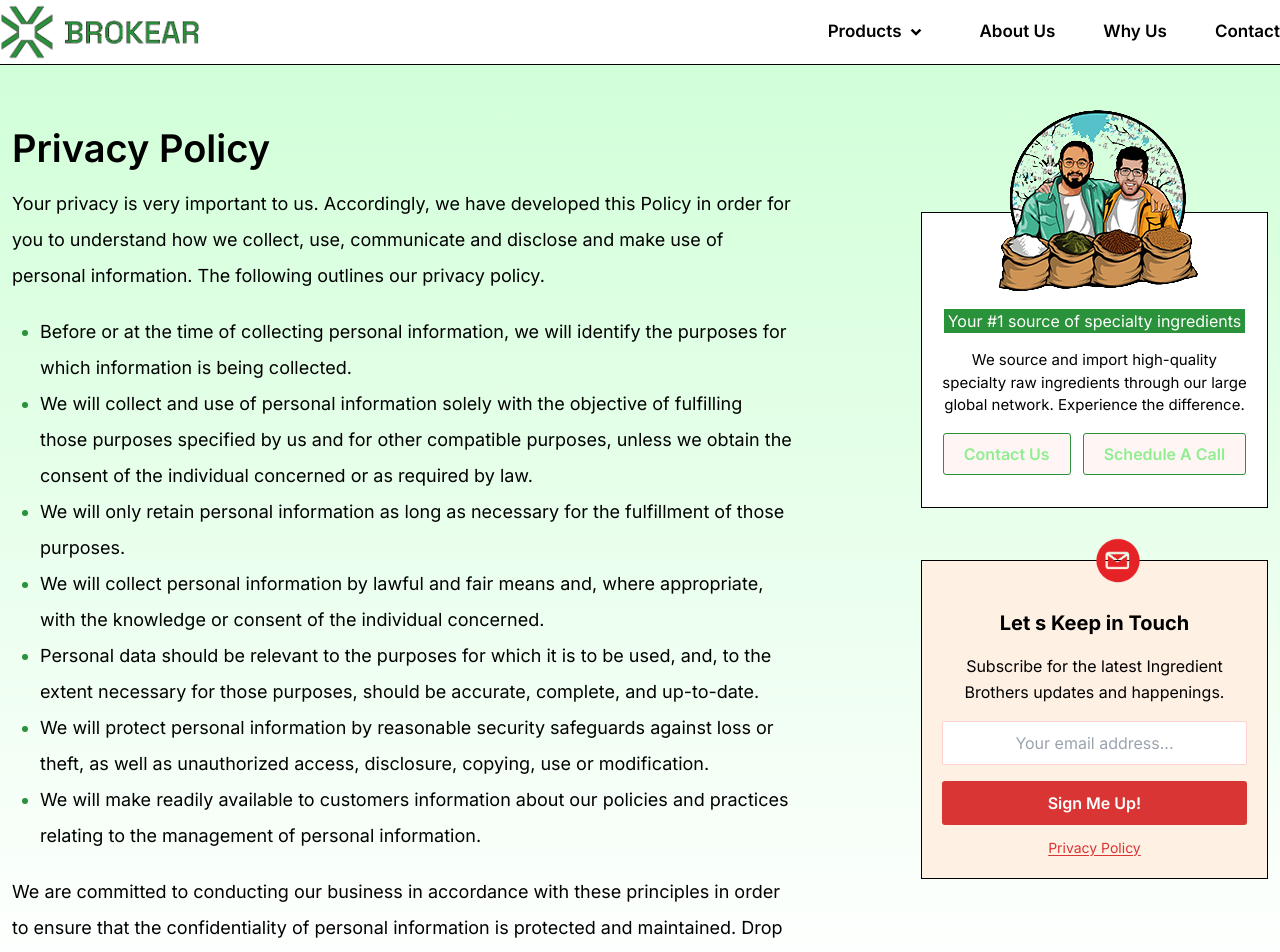
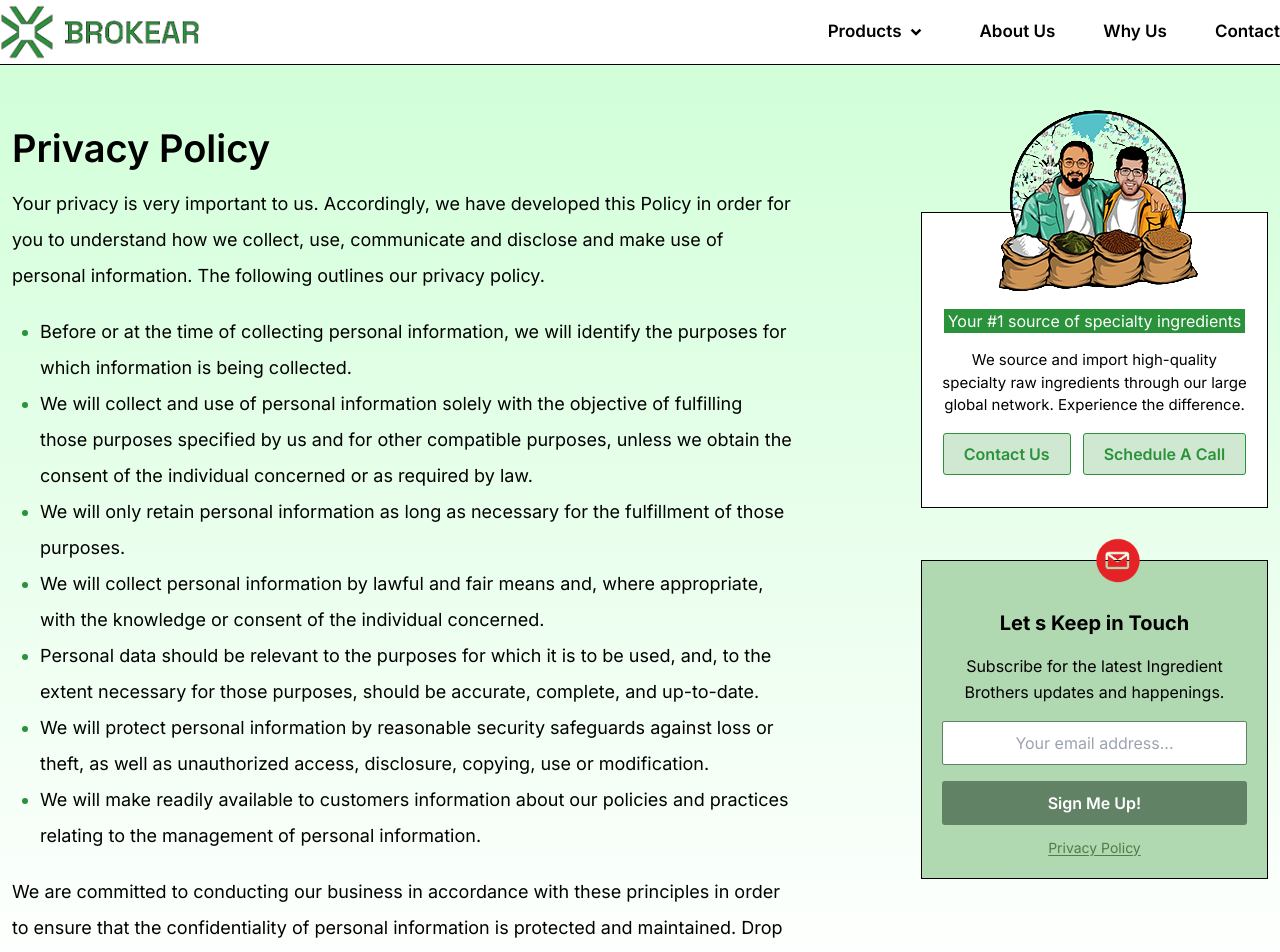
Before and after one commit to causapablo/brokear, a Next.js app: page /policies/privacy in a window 1280 px wide. Shown: the top 952 px of the page. Built offline with nearby package versions, Linux system fonts and the light colour scheme; what tailwindcss-animated would draw is missing.

Commit message:
Se corrigen los colores del sideBarBlog

```diff
--- a/components/navbar/NavBar.tsx
+++ b/components/navbar/NavBar.tsx
@@ -25,7 +25,7 @@ function NavBar() {
   const handleOnClick = () => {
     setOpen((prev) => !prev);
   }
-  const handleOnClickProducts = ()=>{
+  const handleOnClickProducts = () => {
     setProducts((prev) => !prev);
   }
 
@@ -65,7 +65,7 @@ function NavBar() {
                   <div className="border-t-[0.5px]">
 
                     <div id="ProductosDesplegable" className="py-0 border-b-[0.5px]">
-                      <Accordion expanded ={products} sx={{ backgroundColor: "#ffffff", border: "none", boxShadow: "none", width: 'auto', padding: 0 }}>
+                      <Accordion expanded={products} sx={{ backgroundColor: "#ffffff", border: "none", boxShadow: "none", width: 'auto', padding: 0 }}>
                         <AccordionSummary
 
                           aria-controls="panel1a-content"
@@ -80,7 +80,7 @@ function NavBar() {
                               </div>
                               <div onClick={handleOnClickProducts}>
                                 {
-                                  productos ? <ExpandMoreIcon/> : <ExpandLessIcon/>
+                                  productos ? <ExpandMoreIcon /> : <ExpandLessIcon />
                                 }
                               </div>
                             </div>
@@ -91,19 +91,38 @@ function NavBar() {
                           <Box>
                             <div className="border-t-[0.5px]">
                               <div className="py-2 border-b-[0.5px]">
-                                <p className="pl-8">Yerba Mate</p>
+                                <p className="pl-8">
+                                  <Link href="/products/bulk-category/bulk-yerba-mate">
+                                    Yerba Mate
+                                  </Link></p>
                               </div>
                               <div className="py-2 border-b-[0.5px]">
-                                <p className="pl-8">Tea</p>
+                                <p className="pl-8">
+                                  <Link href="/products/bulk-category/bulk-tea">
+                                    Tea
+                                  </Link>
+                                </p>
                               </div>
                               <div className="py-2 border-b-[0.5px]">
-                                <p className="pl-8">Pulses & Oil Seeds</p>
+                                <p className="pl-8">
+                                  <Link href="/products/bulk-category/bulk-pulses-seeds">
+                                    Pulses & Oil Seeds
+                                  </Link>
+                                </p>
                               </div>
                               <div className="py-2 border-b-[0.5px]">
-                                <p className="pl-8">Oils</p>
+                                <p className="pl-8">
+                                  <Link href="/products/bulk-category/bulk-oils">
+                                    Oils
+                                  </Link>
+                                </p>
                               </div>
                               <div className="py-2">
-                                <p className="pl-8">Charcoal</p>
+                                <p className="pl-8">
+                                  <Link href="/products/bulk-category/bulk-charcoal">
+                                    Charcoal
+                                  </Link>
+                                </p>
                               </div>
                             </div>
                           </Box>
--- a/components/sidebarblog/Sidebarblog.tsx
+++ b/components/sidebarblog/Sidebarblog.tsx
@@ -14,26 +14,26 @@ function Sidebarblog() {
             <p className='w-fit mx-4 text-center text-[15px]'>We source and import high-quality specialty raw ingredients through our large global network. Experience the difference.</p>
             <div className='flex flex-row gap-3 justify-center'>
               <Link href='/contacto'>
-                <button className='bg-[#fff5f5] text-lightRed border border-red rounded-[3px] py-2 px-5 font-semibold w-fit hover:opacity-[0.85]'>Contact Us</button>
+                <button className='bg-[#D0E7D2] text-red hover:brightness-75 border border-red rounded-[3px] py-2 px-5 font-semibold w-fit hover:opacity-[0.85]'>Contact Us</button>
               </Link>
               <Link href="https://calendly.com/causapablo/30min">
-                <button className='bg-[#fff5f5] text-lightRed border border-red rounded-[3px] py-2 px-5 font-semibold w-fit hover:opacity-[0.85]'>Schedule A Call</button>
+                <button className='bg-[#D0E7D2] text-red hover:brightness-75 border border-red rounded-[3px] py-2 px-5 font-semibold w-fit hover:opacity-[0.85]'>Schedule A Call</button>
               </Link>
             </div>
           </div>
         </div>
-        <div className='border bg-[#fef0e3] relative pb-5' id='nodoInferior'>
+        <div className='border bg-[#B0D9B1] relative pb-5' id='nodoInferior'>
           <Image className='absolute left-1/2 -top-6' src={IconSubscribe} alt='icon' width="48" height="48" />
           <div className='space-y-4 pt-12'>
             <h1 className='text-center text-xl font-[700]'>Let s Keep in Touch</h1>
             <p className='text-center px-6 leading-relaxed'>Subscribe for the latest Ingredient Brothers updates and happenings.</p>
             <div className='w-full text-center px-5'>
-              <input type="text" className='border border-[#ffd1d1] w-full h-[44px] rounded-sm p-2 focus:border-dashed focus:border-black' placeholder='Your email address...' style={{"textAlign": 'center', "outline": "none"}}/>
+              <input type="text" className='border border-[#618264] w-full h-[44px] rounded-sm p-2 focus:border-dashed focus:border-black' placeholder='Your email address...' style={{"textAlign": 'center', "outline": "none"}}/>
             </div>
-            <div className='mx-5 h-[44px] bg-[#da3535] rounded-[3px] text-center flex justify-center items-center text-white font-semibold cursor-pointer hover:opacity-90' >
+            <div className='mx-5 h-[44px] bg-[#618264] rounded-[3px] text-center flex justify-center items-center text-white font-semibold cursor-pointer hover:opacity-90' >
                 Sign Me Up!
             </div>
-            <Link href="/privacy"><p className="text-[#da3535] text-center text-[14px] underline underline-offset-2 mt-3">Privacy Policy</p></Link>
+            <Link href="/privacy"><p className="text-[#557A46] text-center text-[14px] underline underline-offset-2 mt-3">Privacy Policy</p></Link>
 
 
 
--- a/tailwind.config.js
+++ b/tailwind.config.js
@@ -31,7 +31,7 @@ module.exports = {
       Figtree: ['Figtree', 'sans-serif'],
       Poppins: ['Poppins', 'sans-serif'],
       Grotesk : ['Space Grotesk', 'sans-serif'],
-      Dancing : ['Space Grotesk', 'cursive']
+      Dancing : ['Dancing Script', 'sans-serif']
     },
     extend: {
       backgroundImage: {
```
